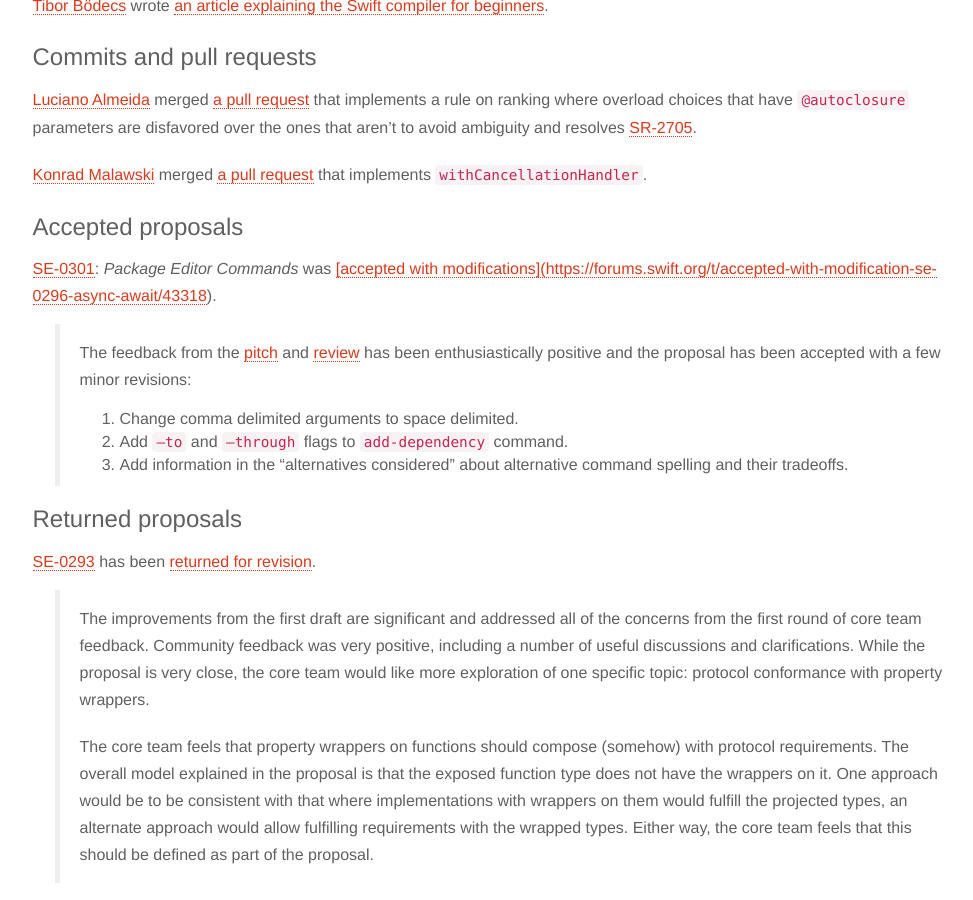
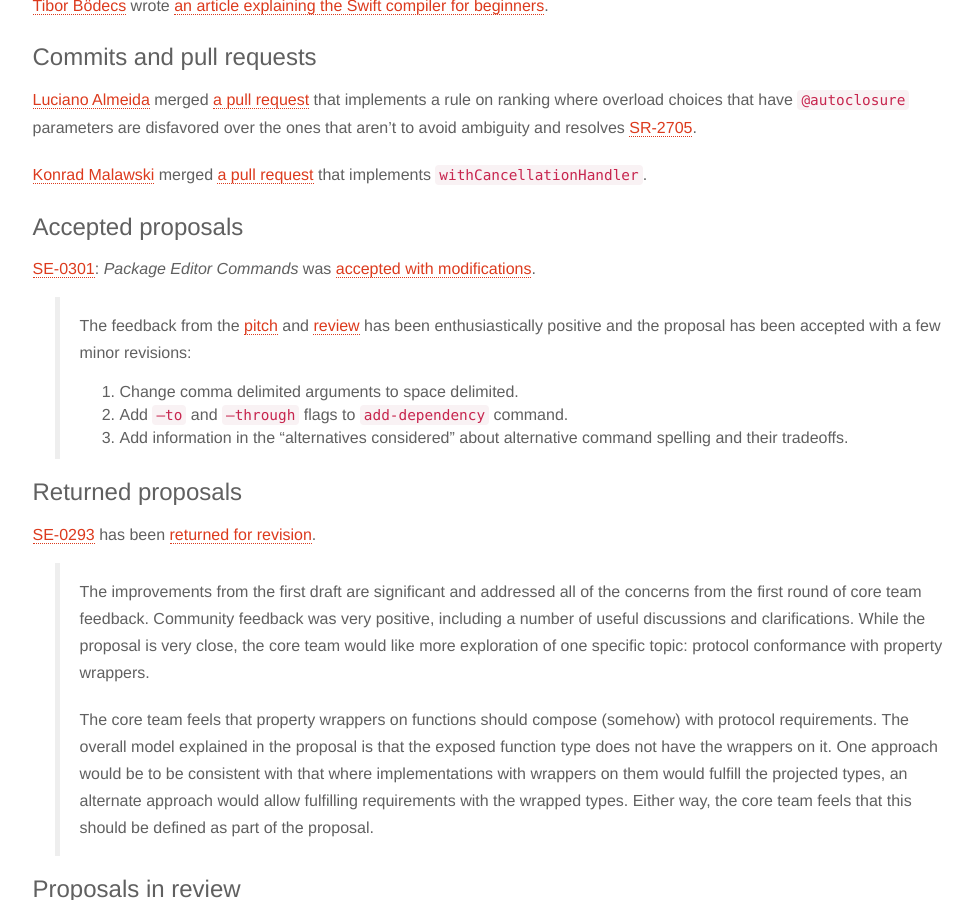
Before and after one commit to SwiftWeekly/swiftweekly.github.io, a Jekyll site: the page built from _posts/2021-02-25-issue-179.md, in a window 1280 px wide and 900 px high, scrolled down 1135 px. Shown: the whole window, without its empty margins (135-1108 px from the left). Built offline with Jekyll 4.4.1, drawn with Linux system fonts in a browser that asks for light colours.

Commit message:
Remove extra char (#604)
Co-authored-by: Kristaps Grinbergs <fassko@gmail.com>

```diff
--- a/_posts/2021-02-25-issue-179.md
+++ b/_posts/2021-02-25-issue-179.md
@@ -41,7 +41,7 @@
 
 ### Accepted proposals
 
-[SE-0301](https://github.com/apple/swift-evolution/blob/main/proposals/0301-package-editing-commands.md): *Package Editor Commands* was [[accepted with modifications](https://forums.swift.org/t/accepted-with-modification-se-0296-async-await/43318](https://forums.swift.org/t/accepted-with-modification-se-0301-package-editor-commands/45069)).
+[SE-0301](https://github.com/apple/swift-evolution/blob/main/proposals/0301-package-editing-commands.md): *Package Editor Commands* was [accepted with modifications](https://forums.swift.org/t/accepted-with-modification-se-0296-async-await/43318](https://forums.swift.org/t/accepted-with-modification-se-0301-package-editor-commands/45069)).
 
 > The feedback from the [pitch](https://forums.swift.org/t/pitch-package-editor-commands/) and [review](https://forums.swift.org/t/se-0301-package-editor-commands/) has been enthusiastically positive and the proposal has been accepted with a few minor revisions:
 >
```
